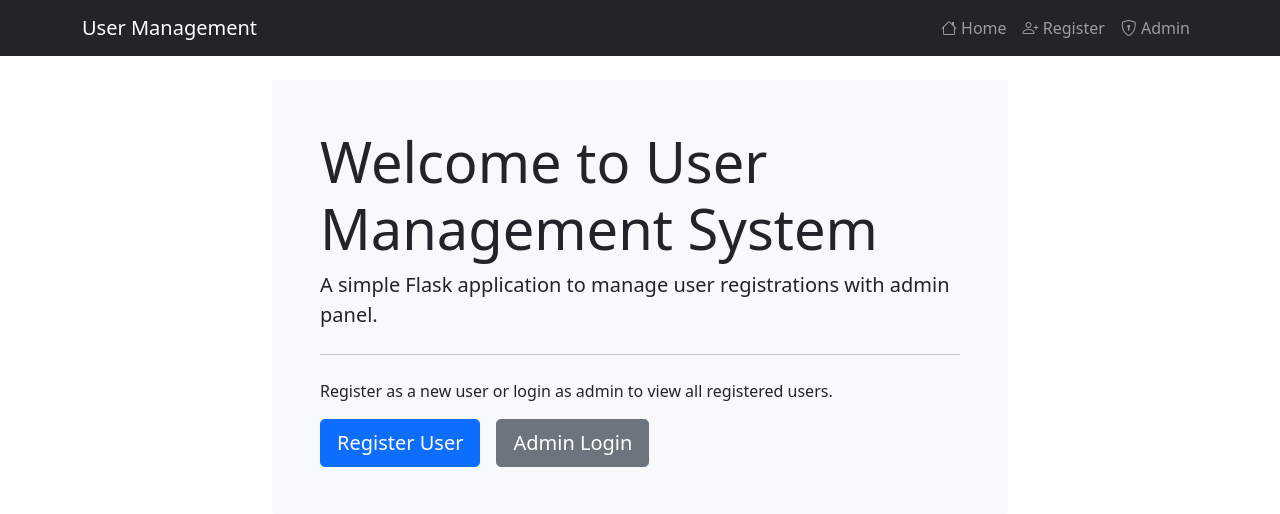
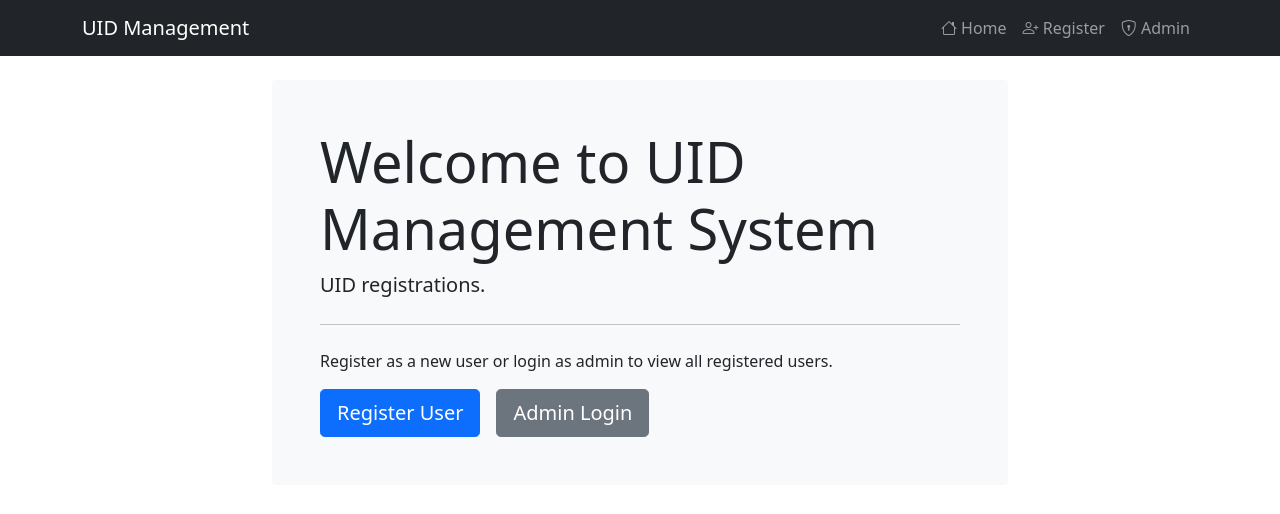
Before and after one commit to hatted/flask_uid, a Flask app: page / in a window 1280 px wide. Shown: the top 514 px of the page. Run offline with Flask 3, Linux system fonts and the light colour scheme; some libraries are stand-ins or nearby versions.

Commit message:
UID frontend

```diff
--- a/templates/base.html
+++ b/templates/base.html
@@ -4,7 +4,7 @@
 <head>
     <meta charset="UTF-8">
     <meta name="viewport" content="width=device-width, initial-scale=1.0">
-    <title>{% block title %}Flask User Management{% endblock %}</title>
+    <title>{% block title %}UID Management{% endblock %}</title>
     <link href="https://cdn.jsdelivr.net/npm/bootstrap@5.1.3/dist/css/bootstrap.min.css" rel="stylesheet">
     <link rel="stylesheet" href="https://cdn.jsdelivr.net/npm/bootstrap-icons@1.7.2/font/bootstrap-icons.css">
 </head>
@@ -12,7 +12,7 @@
 <body>
     <nav class="navbar navbar-expand-lg navbar-dark bg-dark">
         <div class="container">
-            <a class="navbar-brand" href="{{ url_for('main.index') }}">User Management</a>
+            <a class="navbar-brand" href="{{ url_for('main.index') }}">UID Management</a>
 
             <!-- Mobile hamburger button -->
             <button class="navbar-toggler" type="button" data-bs-toggle="collapse" data-bs-target="#navbarNav"
--- a/templates/index.html
+++ b/templates/index.html
@@ -6,8 +6,8 @@
 <div class="row justify-content-center">
     <div class="col-md-8">
         <div class="jumbotron bg-light p-5 rounded">
-            <h1 class="display-4">Welcome to User Management System</h1>
-            <p class="lead">A simple Flask application to manage user registrations with admin panel.</p>
+            <h1 class="display-4">Welcome to UID Management System</h1>
+            <p class="lead">UID registrations.</p>
             <hr class="my-4">
             <p>Register as a new user or login as admin to view all registered users.</p>
             <div class="d-grid gap-2 d-md-flex justify-content-md-start">
```
